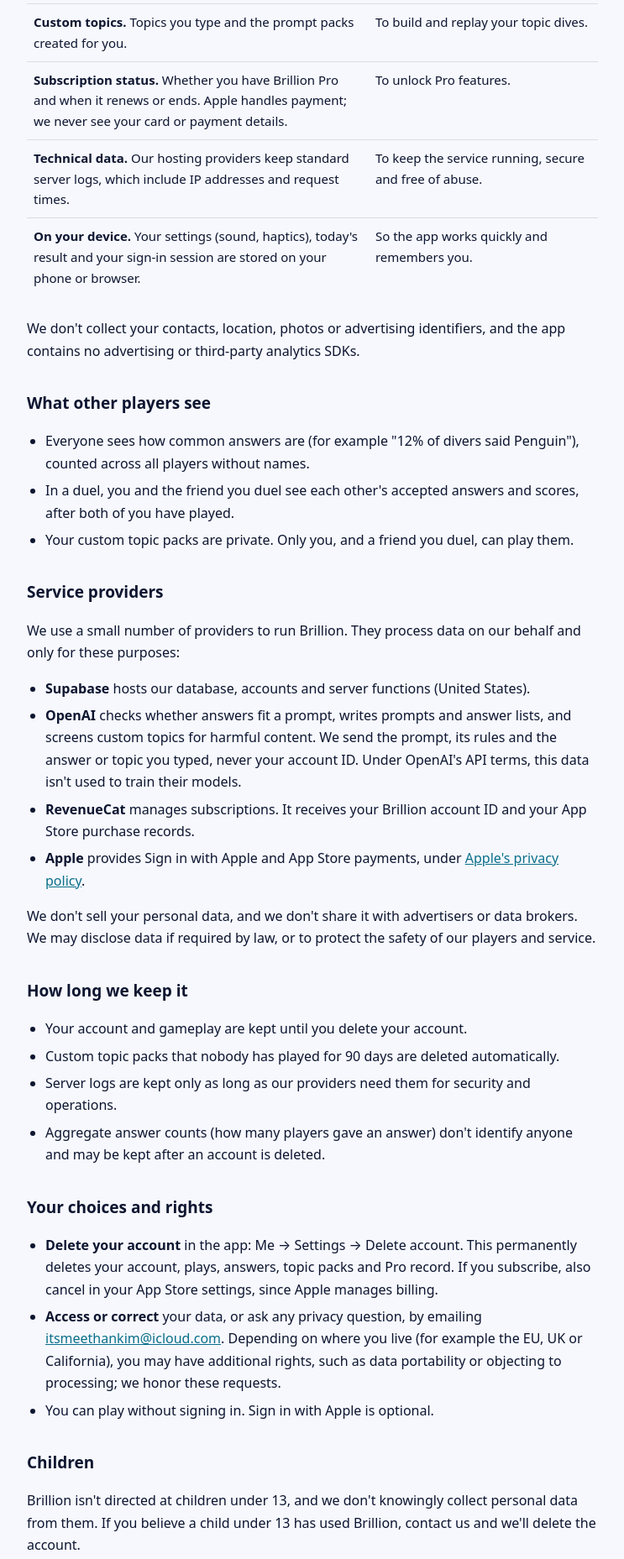
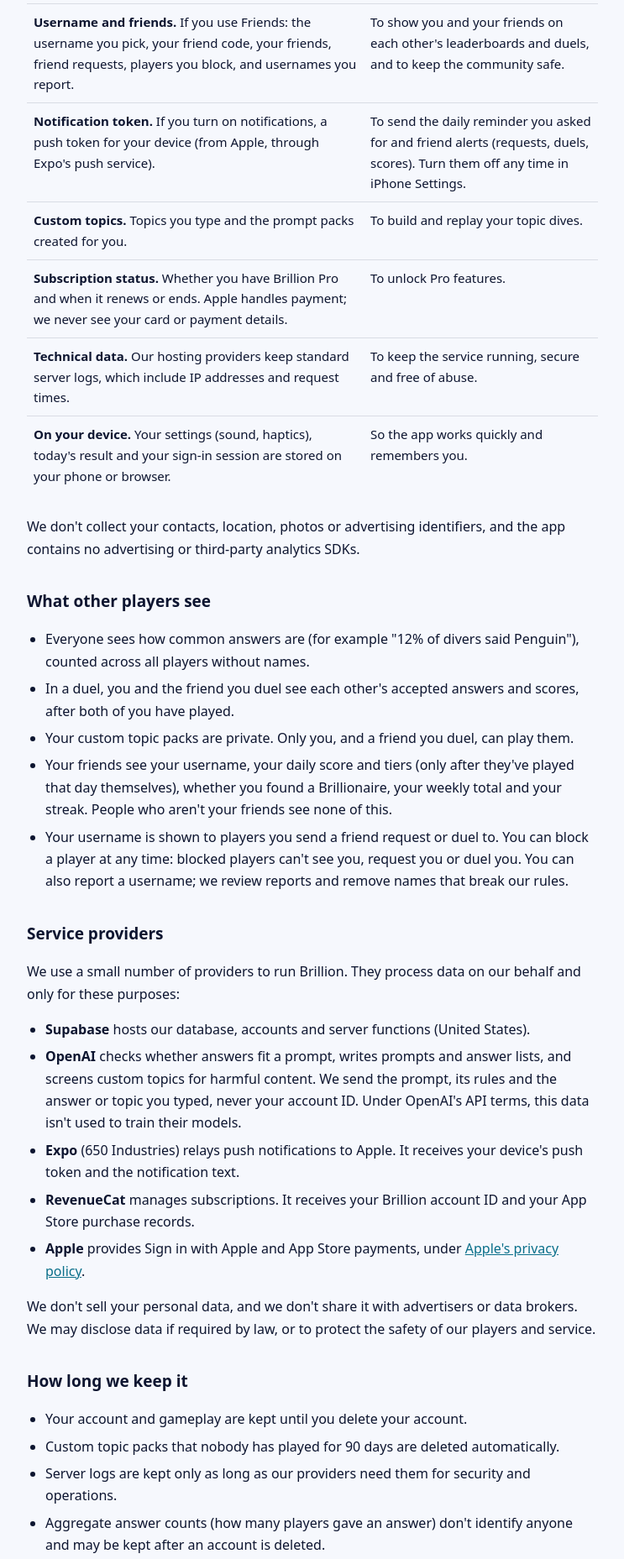
Before and after one commit to itsmeethankim/brillion-legal, a plain HTML site: page privacy.html in a window 1280 px wide. Shown: the part 840-2697 px from the top of the page at 84% size, without its empty margins (268-1011 px from the left). Drawn offline with Linux system fonts and the light colour scheme.

Commit message:
Privacy policy: friends, usernames, notifications

```diff
--- a/privacy.html
+++ b/privacy.html
@@ -29,10 +29,10 @@
 <body>
 <main>
   <h1><span>Brillion</span> Privacy Policy</h1>
-  <div class="meta">Effective November 21, 2026</div>
+  <div class="meta">Effective November 21, 2026 · Updated November 21, 2026 (friends, usernames, notifications)</div>
 
   <div class="box">
-    <strong>The short version.</strong> Brillion is a trivia game. We keep what's needed to run it: an account ID, the answers you play and your scores. We don't ask for your name or email, we don't show ads, and we don't sell or share your data for advertising. Answers you type are checked by an AI service. You can delete your account and its data at any time in the app.
+    <strong>The short version.</strong> Brillion is a trivia game. We keep what's needed to run it: an account ID, the answers you play and your scores, and, if you use Friends, a username you choose. We don't ask for your real name or email, we don't show ads, and we don't sell or share your data for advertising. Answers you type are checked by an AI service. You can delete your account and its data at any time in the app.
   </div>
 
   <h2>Who we are</h2>
@@ -44,6 +44,8 @@
     <tr><th>Data</th><th>Why</th></tr>
     <tr><td><strong>An account ID.</strong> The app creates an anonymous account the first time you play. If you choose Sign in with Apple, we also store the identifier Apple gives us for your Apple ID. We don't request your name or email from Apple.</td><td>To keep your streak, dives, Pro status and topics across sessions and devices.</td></tr>
     <tr><td><strong>Gameplay.</strong> The answers and guesses you type, when you answered, your scores and tiers, which prompts you've seen, duels you start or join, and any answers you report as wrongly rejected.</td><td>To score your answers, work out how rare each answer is across all players, show your results and stats, and improve answer checking.</td></tr>
+    <tr><td><strong>Username and friends.</strong> If you use Friends: the username you pick, your friend code, your friends, friend requests, players you block, and usernames you report.</td><td>To show you and your friends on each other's leaderboards and duels, and to keep the community safe.</td></tr>
+    <tr><td><strong>Notification token.</strong> If you turn on notifications, a push token for your device (from Apple, through Expo's push service).</td><td>To send the daily reminder you asked for and friend alerts (requests, duels, scores). Turn them off any time in iPhone Settings.</td></tr>
     <tr><td><strong>Custom topics.</strong> Topics you type and the prompt packs created for you.</td><td>To build and replay your topic dives.</td></tr>
     <tr><td><strong>Subscription status.</strong> Whether you have Brillion Pro and when it renews or ends. Apple handles payment; we never see your card or payment details.</td><td>To unlock Pro features.</td></tr>
     <tr><td><strong>Technical data.</strong> Our hosting providers keep standard server logs, which include IP addresses and request times.</td><td>To keep the service running, secure and free of abuse.</td></tr>
@@ -57,6 +59,8 @@
     <li>Everyone sees how common answers are (for example "12% of divers said Penguin"), counted across all players without names.</li>
     <li>In a duel, you and the friend you duel see each other's accepted answers and scores, after both of you have played.</li>
     <li>Your custom topic packs are private. Only you, and a friend you duel, can play them.</li>
+    <li>Your friends see your username, your daily score and tiers (only after they've played that day themselves), whether you found a Brillionaire, your weekly total and your streak. People who aren't your friends see none of this.</li>
+    <li>Your username is shown to players you send a friend request or duel to. You can block a player at any time: blocked players can't see you, request you or duel you. You can also report a username; we review reports and remove names that break our rules.</li>
   </ul>
 
   <h2>Service providers</h2>
@@ -64,6 +68,7 @@
   <ul>
     <li><strong>Supabase</strong> hosts our database, accounts and server functions (United States).</li>
     <li><strong>OpenAI</strong> checks whether answers fit a prompt, writes prompts and answer lists, and screens custom topics for harmful content. We send the prompt, its rules and the answer or topic you typed, never your account ID. Under OpenAI's API terms, this data isn't used to train their models.</li>
+    <li><strong>Expo</strong> (650 Industries) relays push notifications to Apple. It receives your device's push token and the notification text.</li>
     <li><strong>RevenueCat</strong> manages subscriptions. It receives your Brillion account ID and your App Store purchase records.</li>
     <li><strong>Apple</strong> provides Sign in with Apple and App Store payments, under <a href="https://www.apple.com/legal/privacy/">Apple's privacy policy</a>.</li>
   </ul>
@@ -79,7 +84,7 @@
 
   <h2>Your choices and rights</h2>
   <ul>
-    <li><strong>Delete your account</strong> in the app: Me → Settings → Delete account. This permanently deletes your account, plays, answers, topic packs and Pro record. If you subscribe, also cancel in your App Store settings, since Apple manages billing.</li>
+    <li><strong>Delete your account</strong> in the app: Me → Settings → Delete account. This permanently deletes your account, plays, answers, topic packs, username, friends, requests, blocks, notification tokens and Pro record. If you subscribe, also cancel in your App Store settings, since Apple manages billing.</li>
     <li><strong>Access or correct</strong> your data, or ask any privacy question, by emailing <a href="mailto:itsmeethankim@icloud.com">itsmeethankim@icloud.com</a>. Depending on where you live (for example the EU, UK or California), you may have additional rights, such as data portability or objecting to processing; we honor these requests.</li>
     <li>You can play without signing in. Sign in with Apple is optional.</li>
   </ul>
```
